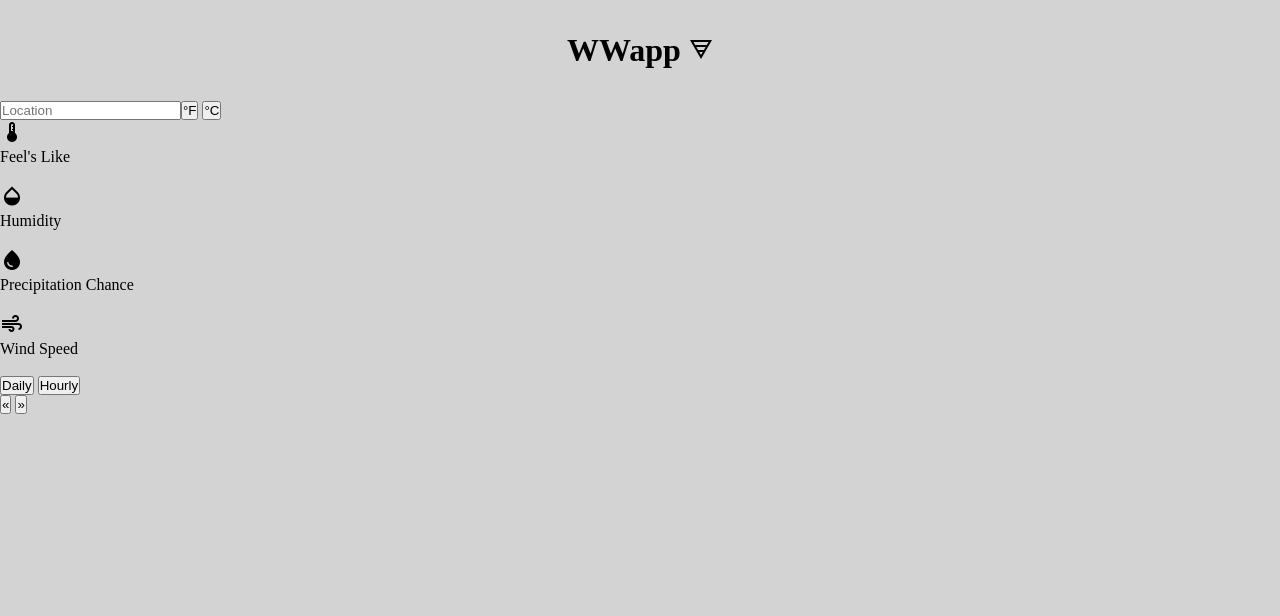
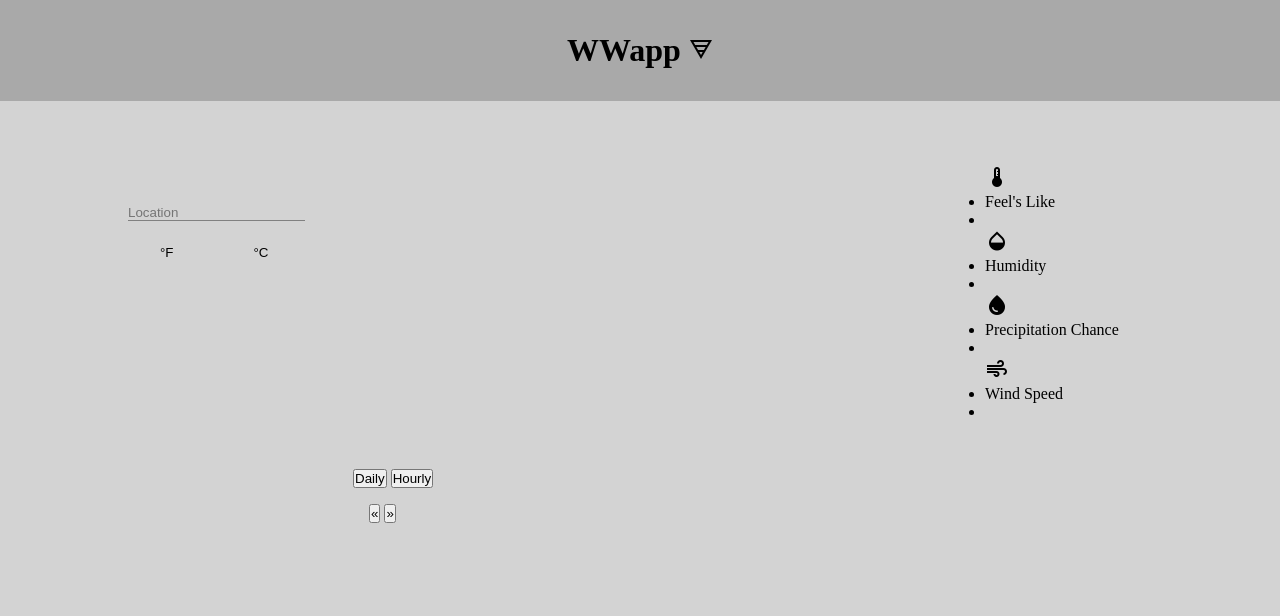
Before and after one commit to Debkal/WeatherApp, a website with bundled scripts: page dist/index.html in a window 1280 px wide. Built offline with nearby package versions, Linux system fonts and the light colour scheme; no server answers.

Commit message:
did css for current-weather container need to do forecast and detail css

```diff
--- a/src/dom.js
+++ b/src/dom.js
@@ -15,6 +15,7 @@ class domFnc{
         }
         //declare variables
         //current weather data
+        const content = document.getElementById('content');
         const weatherDate = document.getElementById('weatherDate');
         const weatherTime= document.getElementById('weatherDateTime');
         const weatherLocation = document.getElementById('weatherLocation');
@@ -383,10 +384,25 @@ class domFnc{
         precipitation.textContent = `${forecastData.daily[0].pop*100} %`;
         wind.textContent = currentData.wind.speed+ ` ${speedUnit}`;``
 
+        content.appendChild(this.displayFooter());
 
     }
     static displayFooter(){
+        const d=new Date();
 
+        const footer = document.createElement("footer");
+        footer.classList.add("footer");
+
+        const footerNote = document.createElement("p");
+        footerNote.textContent = `Developed by Debkal ${d.getFullYear()}`;
+
+        const gitLink = document.createElement("a");
+        gitLink.href="https://github.com/Debkal";
+
+        footer.appendChild(footerNote);
+        footer.appendChild(gitLink);
+
+        return footer;
     }
     static updateClock(){
 
--- a/src/style.css
+++ b/src/style.css
@@ -6,14 +6,75 @@ body{
     background-color: lightgray;
 }
 header{
+    background-color: darkgrey;
     padding: 2rem;
     text-align: center;
     font-weight: 700;
     font-size:32px;
 
 }
+.content{
+    display: grid;
+    padding: 6rem;
+    padding-top:2rem;
+    padding-bottom: 0;
+    justify-content: space-evenly;
+    grid-template-columns: 0.75fr 2fr 0.75fr;
+    grid-template-rows: 1fr .5fr .25fr;
+    max-width: 85%;
+}
+.current-weather{
+    font-size: 24px;
+    grid-row:1;
+    grid-column: 1;
+    display:flex;
+    align-items: flex-start;
+    flex-direction: column;
+    padding:2rem;
+    gap:0.5rem;
+}
 .query-box{
     display:flex;
+    flex-direction: column;
+
+}
+.query-box-input{
+    background-color: transparent;
+    border: none;
+    border-bottom: 1px solid grey;
+}
+.unit-container{
+    margin-top:1rem;
+    display: flex;
+    gap: 1rem;
+}
+.unit{
+    padding-top: 0.5rem;
+    padding-bottom: 0.5rem;
+    padding-left: 2rem;
+    padding-right: 2rem;
+    border:none;
+    border-radius:0.5rem;
+    background-color:transparent;
+}
+.unit:hover{
+    background-color:darkgray;
+}
+.unit.active{
+    border:solid 2px darkgray;
+}
+
+.weather-details{
+    display: flex;
+    flex-direction: column;
+    padding:2rem;
+    grid-row: 1;
+    grid-column: 3;
+}
+.forecast{
+    padding:1rem;
+    grid-row: 2;
+    grid-column:2;
 
 }
 .forecast-daily{
@@ -46,3 +107,9 @@ header{
 .forecast-hourly-twentyfour{
     display:none;
 }
+footer{
+    padding: 1rem;
+    grid-row: 3;
+    grid-column: 2;
+    text-align: center;
+}
```
Also changed, not shown: dist/index.html.
